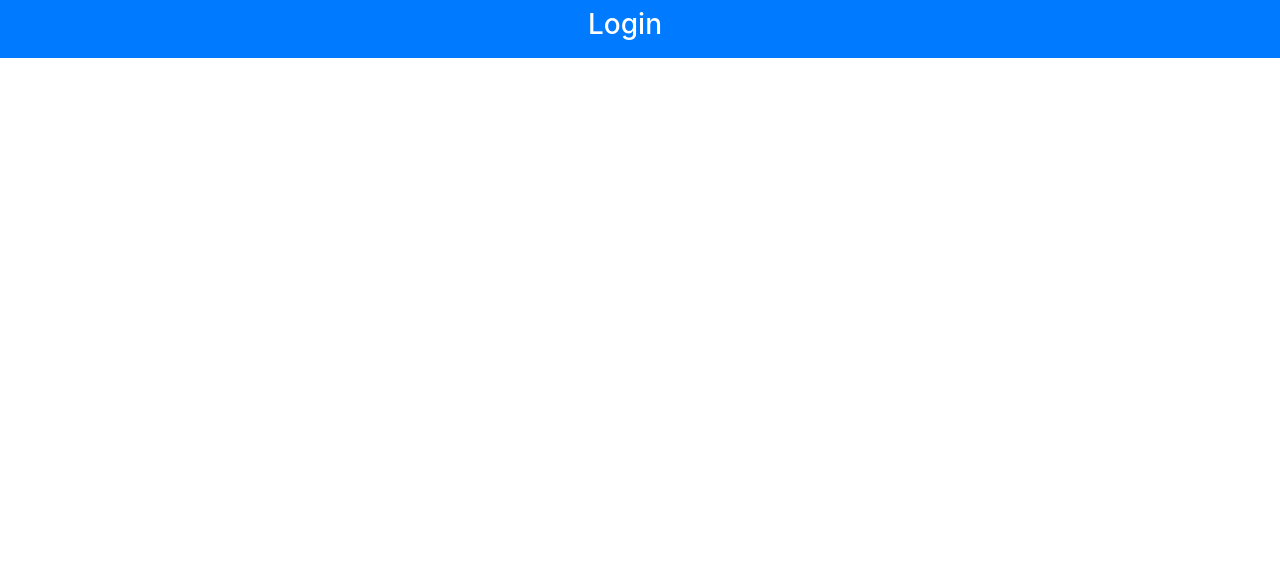
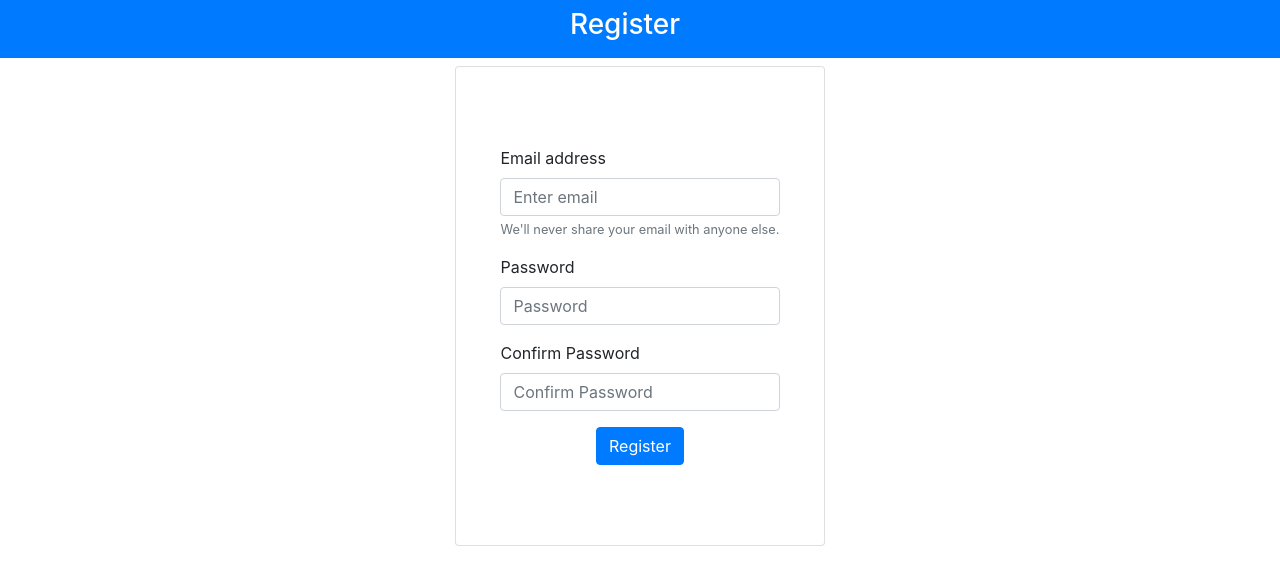
Before and after one commit to saurabhnative/loginforms, a React (Create React App) app: page / in a window 1280 px wide. Shown: the top 584 px of the page. Built offline with nearby package versions, Linux system fonts and the light colour scheme.

Commit message:
registration form added

```diff
--- a/src/App.js
+++ b/src/App.js
@@ -1,7 +1,8 @@
-import React from 'react';
+import React, {useState} from 'react';
 import './App.css';
 import Header from './components/Header/Header';
 import LoginForm from './components/LoginForm/LoginForm';
+import RegistrationForm from './components/RegistrationForm/RegistrationForm';
 import {
   BrowserRouter as Router,
   Switch,
@@ -9,14 +10,21 @@ import {
   Link
 } from "react-router-dom";
 function App() {
+  const [title, updateTitle] = useState('Register');
   return (
     <Router>
     <div className="App">
-      <Header />
+      <Header title={title}/>
         <div className="container d-flex justify-content-center">
           <Switch>
+            <Route path="/" exact={true}>
+              <RegistrationForm />
+            </Route>
+            <Route path="/register">
+              <RegistrationForm />
+            </Route>
             <Route path="/login">
-            <LoginForm />
+              <LoginForm />
             </Route>
           </Switch>
         </div>
--- a/src/components/Header/Header.js
+++ b/src/components/Header/Header.js
@@ -1,9 +1,9 @@
 import React from 'react';
-function Header() {
+function Header(props) {
     return(
         <nav className="navbar navbar-dark bg-primary">
             <div className="row col-12 d-flex justify-content-center text-white">
-            <span className="h3">Login</span>
+                <span className="h3">{props.title}</span>
             </div>
         </nav>
     )
--- /dev/null
+++ b/src/components/RegistrationForm/RegistrationForm.js
@@ -0,0 +1,94 @@
+import React, {useState} from 'react';
+import axios from 'axios';
+import './RegistrationForm.css';
+import {API_BASE_URL} from '../../constants/apiContants';
+function RegistrationForm() {
+    const [state , setState] = useState({
+        email : "",
+        password : "",
+        confirmPassword: ""
+    })
+    const handleChange = (e) => {
+        const {id , value} = e.target
+        setState(prevState => ({
+            ...prevState,
+            [id] : value
+        }))
+    }
+    const sendDetailsToServer = () => {
+        const payload={
+            "email":state.email,
+            "password":state.password,
+        }
+        axios.post(API_BASE_URL+'register', payload)
+            .then(function (response) {
+                if(response.data.code === 200){
+                    console.log("Login successfull");
+                }
+                else if(response.data.code === 204){
+                    console.log("Username password do not match");
+                }
+                else{
+                    console.log("Username does not exists");
+                }
+            })
+            .catch(function (error) {
+                console.log(error);
+            });
+    }
+    const handleSubmitClick = (e) => {
+        e.preventDefault();
+        if(state.password === state.confirmPassword) {
+            sendDetailsToServer()
+        } else {
+            alert('Passwords do not match');
+        }
+    }
+    return(
+        <div className="card col-12 col-lg-4 login-card mt-2 hv-center">
+            <form>
+                <div className="form-group text-left">
+                <label htmlFor="exampleInputEmail1">Email address</label>
+                <input type="email"
+                       className="form-control"
+                       id="email"
+                       aria-describedby="emailHelp"
+                       placeholder="Enter email"
+                       value={state.email}
+                       onChange={handleChange}
+                />
+                <small id="emailHelp" className="form-text text-muted">We'll never share your email with anyone else.</small>
+                </div>
+                <div className="form-group text-left">
+                    <label htmlFor="exampleInputPassword1">Password</label>
+                    <input type="password"
+                        className="form-control"
+                        id="password"
+                        placeholder="Password"
+                        value={state.password}
+                        onChange={handleChange}
+                    />
+                </div>
+                <div className="form-group text-left">
+                    <label htmlFor="exampleInputPassword1">Confirm Password</label>
+                    <input type="password"
+                        className="form-control"
+                        id="confirmPassword"
+                        placeholder="Confirm Password"
+                        value={state.confirmPassword}
+                        onChange={handleChange}
+                    />
+                </div>
+                <button
+                    type="submit"
+                    className="btn btn-primary"
+                    onClick={handleSubmitClick}
+                >
+                    Register
+                </button>
+            </form>
+        </div>
+    )
+}
+
+export default RegistrationForm;
```
Also changed, not shown: src/components/RegistrationForm/RegistrationForm.css (added).
